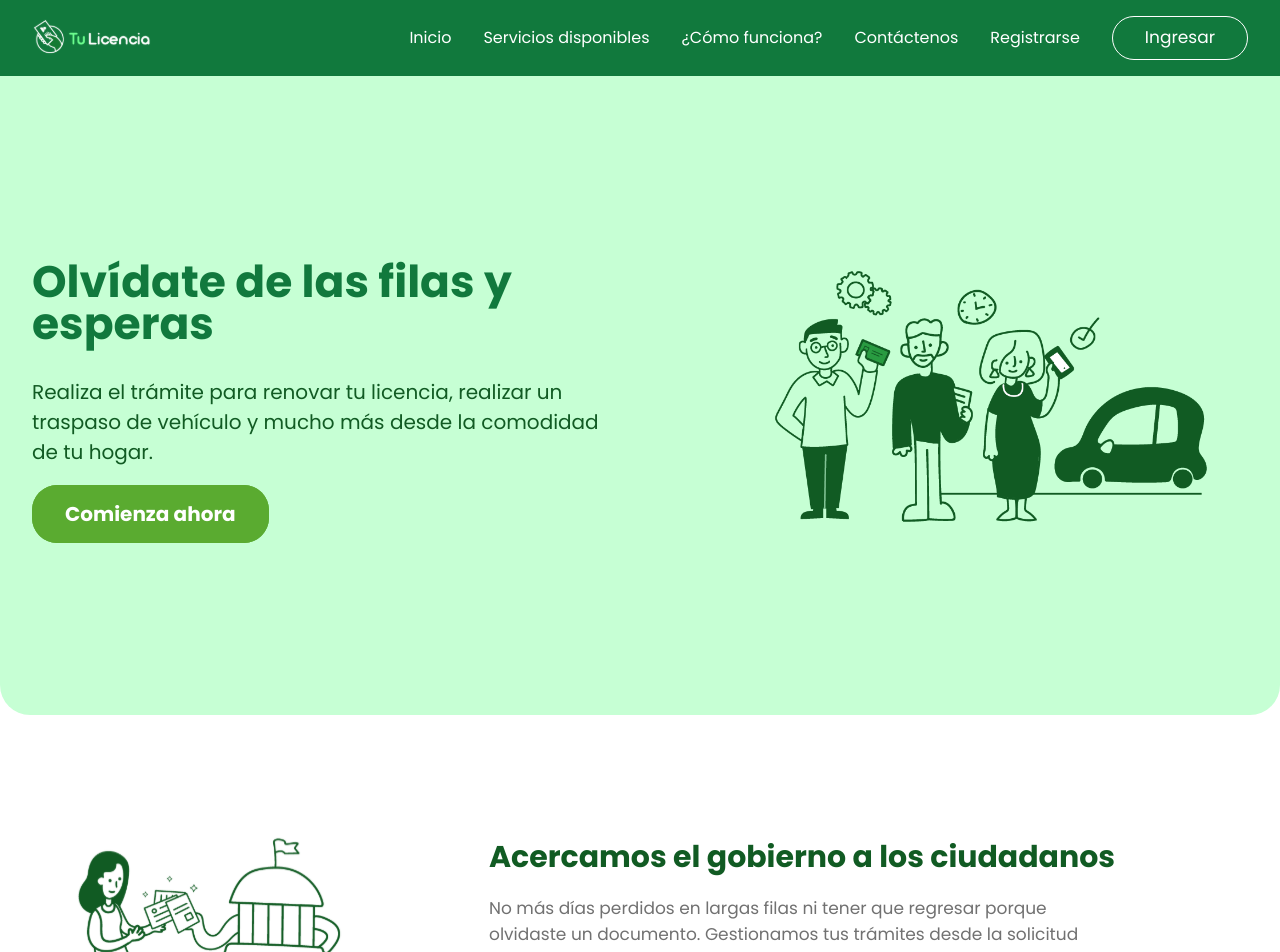
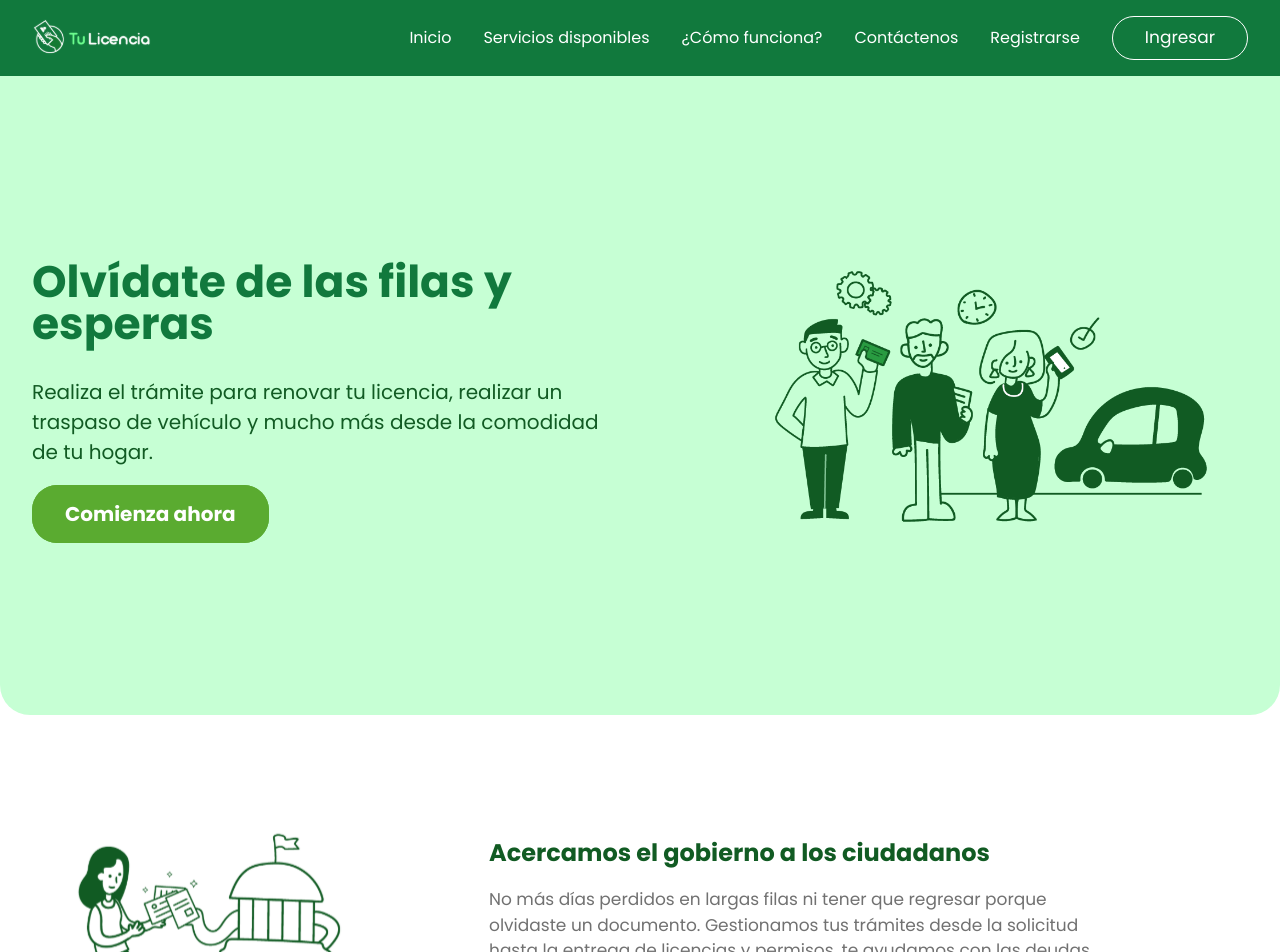
Before and after one commit to rafagarfield/LandingPageTuLicencia, a Next.js app: page / in a window 1280 px wide. Shown: the top 952 px of the page. Built offline with nearby package versions, Linux system fonts and the light colour scheme.

Commit message:
refactor About component for improved heading size and layout

```diff
--- a/src/components/About.tsx
+++ b/src/components/About.tsx
@@ -24,7 +24,7 @@ function About() {
       </div>
 
       <div className=" flex flex-col gap-[16px]    lg:py-20 h-full">
-        <h2 className="text-[#115B23] text-[30px] text-center text-pretty font-bold  lg:text-start  ">
+        <h2 className="text-[#115B23] text-[24px] text-center text-pretty font-bold  lg:text-start  ">
           Acercamos el gobierno a los ciudadanos
         </h2>
         <p className="text-[#717171] text-center text-[17px] text-pretty lg:[20px]  lg:text-start lg:w-[601px]">
```
